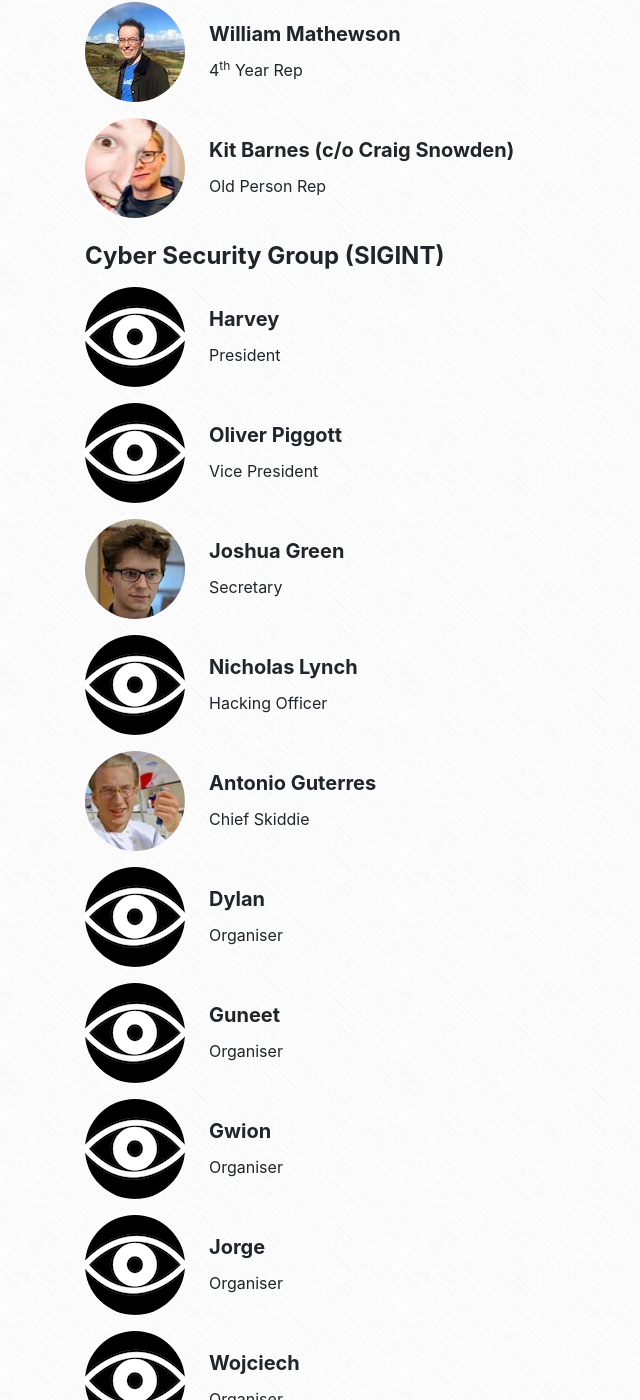
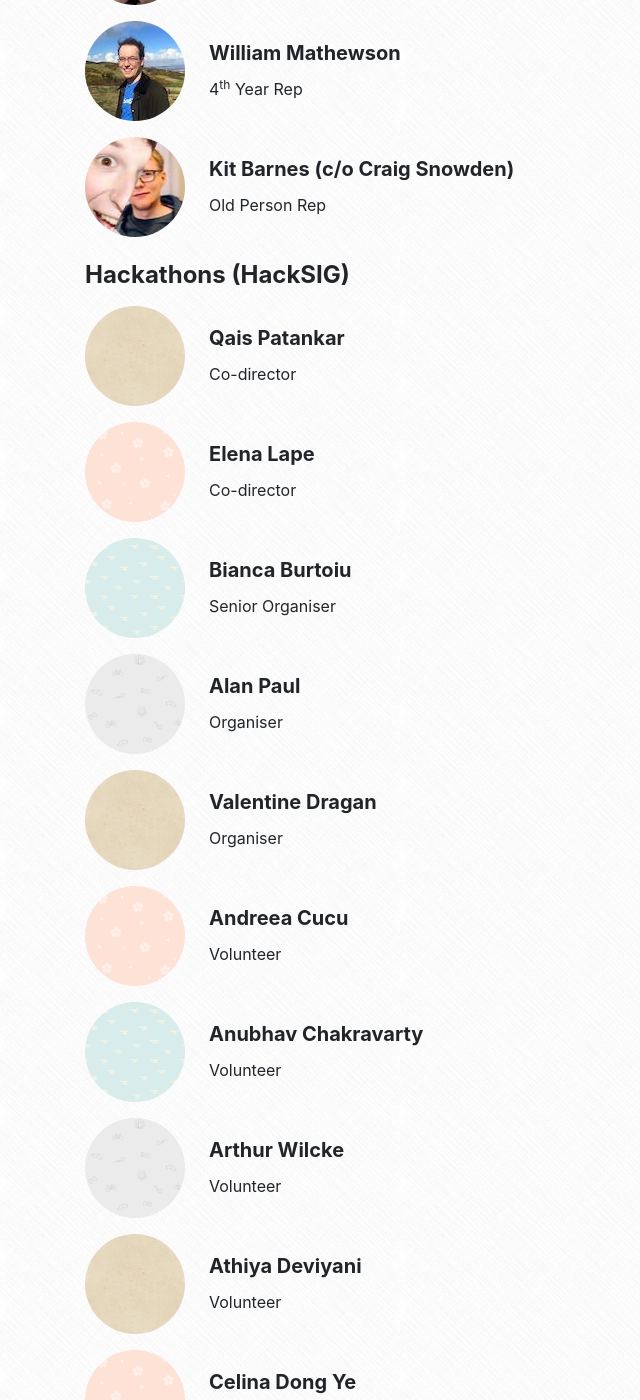
Before and after one commit to compsoc-edinburgh/website, a Jekyll site: the page built from _pages/team.html, in a window 1280 px wide and 1400 px high, scrolled down 1528 px. Shown: the whole window, without its empty margins (0-640 px from the left). Built offline with Jekyll 4.4.1, drawn with Linux system fonts in a browser that asks for light colours; nearby versions of some CDN libraries; some of the changed text lies outside the part shown.

Commit message:
Add Hack the Burgh 2018 people

```diff
--- a/_data/committee/2017-2018.yml
+++ b/_data/committee/2017-2018.yml
@@ -43,6 +43,56 @@ teams:
       - name: "Kit Barnes (c/o Craig Snowden)"
         role: Old Person Rep
         img: kit-and-craig-1.jpg
+
+  - name: Hackathons (HackSIG)
+    members:
+      - name: Qais Patankar
+        role: Co-director
+
+      - name: Elena Lape
+        role: Co-director
+
+      - name: Bianca Burtoiu
+        role: Senior Organiser
+
+      - name: Alan Paul
+        role: Organiser
+
+      - name: Valentine Dragan
+        role: Organiser
+
+      - name: Andreea Cucu
+        role: Volunteer
+
+      - name: Anubhav Chakravarty
+        role: Volunteer
+
+      - name: Arthur Wilcke
+        role: Volunteer
+
+      - name: Athiya Deviyani
+        role: Volunteer
+
+      - name: Celina Dong Ye
+        role: Volunteer
+
+      - name: Ginte Petrulionyte
+        role: Volunteer
+
+      - name: Rares Tudorache
+        role: Volunteer
+
+      - name: Ricky Yuan
+        role: Volunteer
+
+      - name: Rob Phipps
+        role: Volunteer
+
+      - name: Sam Sucik
+        role: Volunteer
+
+      - name: Sami Alabed
+        role: Volunteer
 
   - name: Cyber Security Group (SIGINT)
     members:
```
